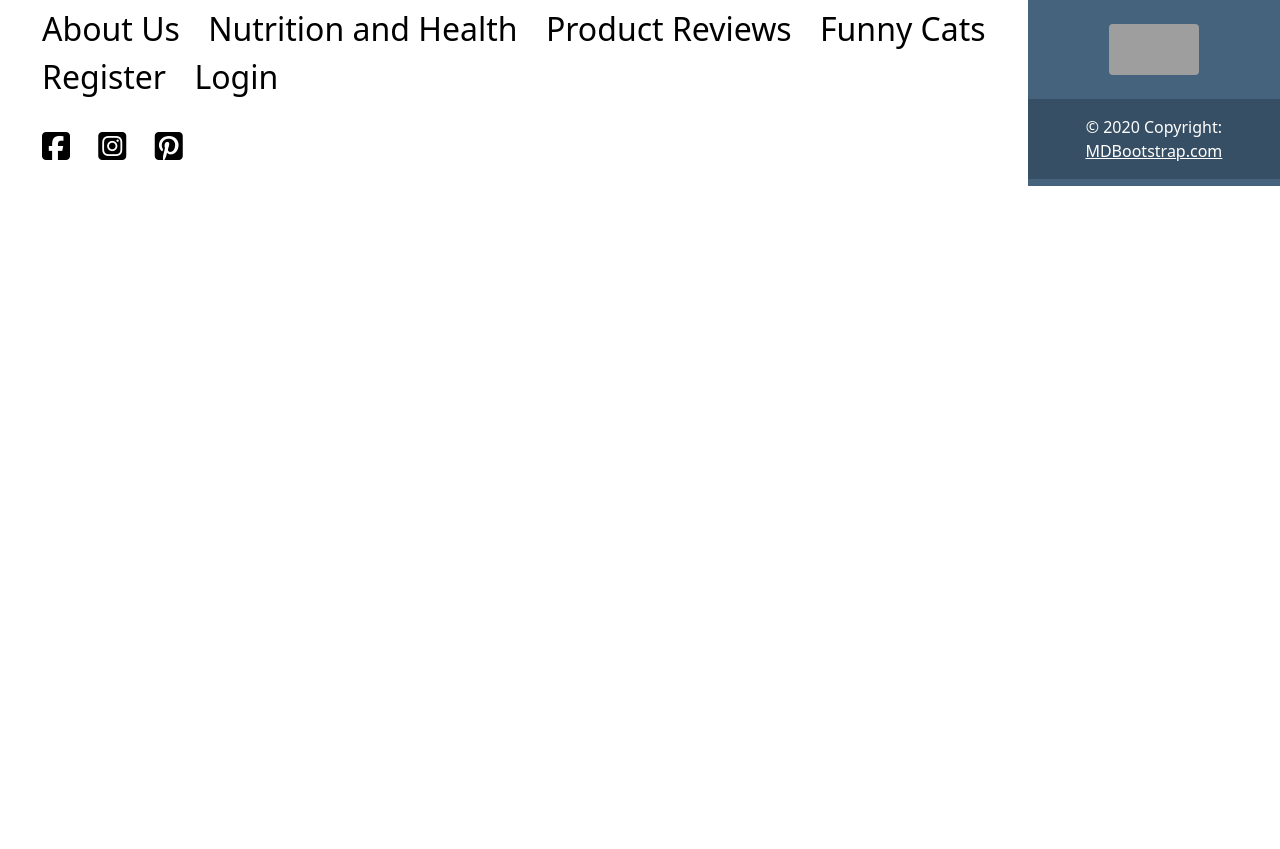
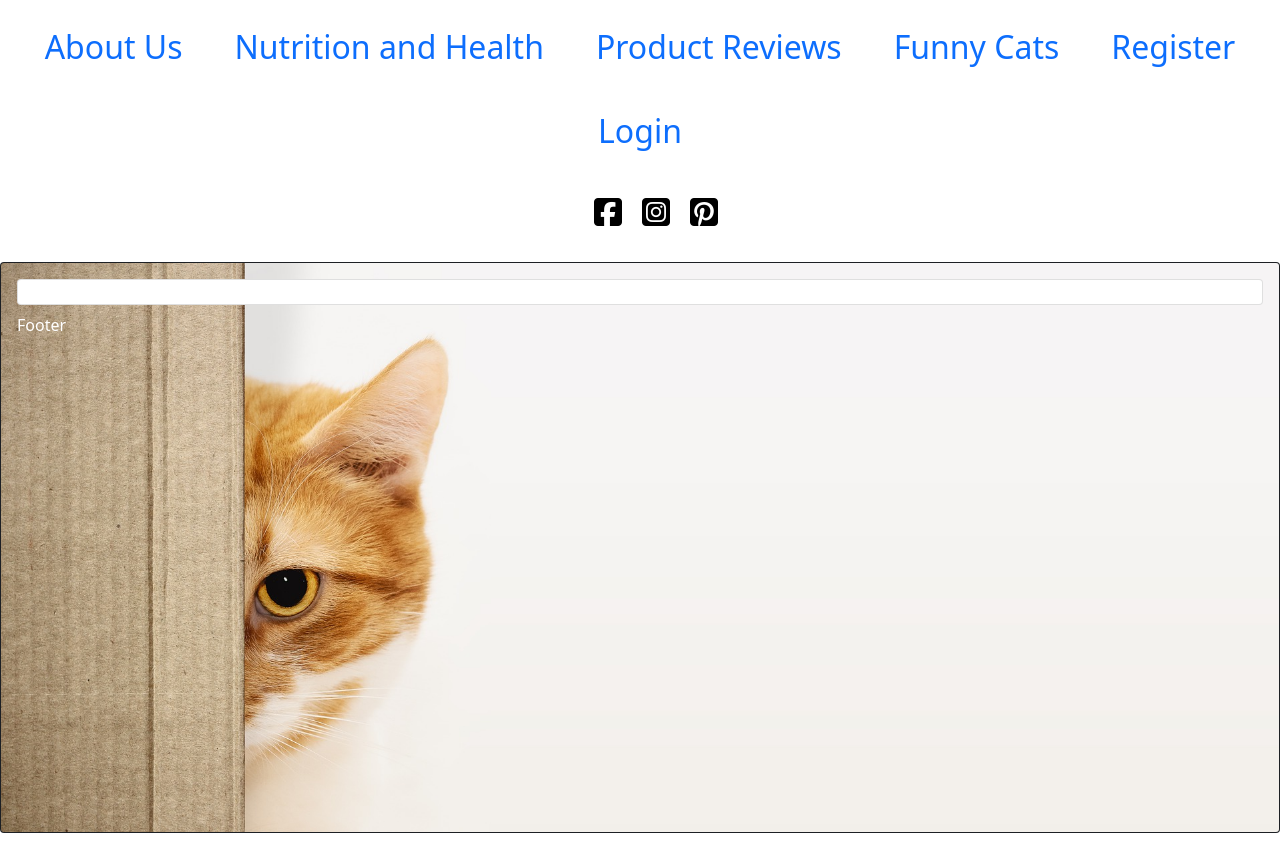
Before and after one commit to Ivana505/catoverse-blog, a Django app: page / in a window 1280 px wide. Before the commit the page ends 186 px from the top, so only its background shows below. Run offline with Django 4.2, Linux system fonts and the light colour scheme; data that the repository does not hold is empty; some libraries are stand-ins or nearby versions; grey boxes are pictures that could not be loaded.

Commit message:
Add main photo to image folder and add footer to base.html

```diff
--- a/static/css/style.css
+++ b/static/css/style.css
@@ -8,14 +8,17 @@ li {
     padding: 10px;
   }
 
-li > a {
+  li > a {
     text-decoration: none;
     color:black;
-
-
 }
 
 ul {
     padding-top: 5px;
     display:block;
 }
+
+footer {
+    background-color: black;
+    color: white;
+}
--- a/templates/base.html
+++ b/templates/base.html
@@ -1,3 +1,5 @@
+{% load static %}
+
 <!DOCTYPE html>
 <html lang="en">
 <head>
@@ -9,35 +11,41 @@
     <link rel="stylesheet" href="static/css/style.css">
     <title>Catoverse Blog!</title>
 </head>
-<body class="d-flex justify-content-evenly h-100">
+
+<body>
 
 <!-- navigation -->
 <header>
-  <div class="navigation">
-    <ul calss="navbar">
-      <li>
-         <a href=#>About Us</a>
 
-      <li>
-         <a href=#>Nutrition and Health</a>
+  <nav class="d-flex justify-content-center h-100">
+    <div class="container-fluid">
+ <ul class="nav justify-content-center">
+
+      <li class="nav-item">
+         <a class="nav-link active" aria-current="page" href="#">About Us</a>
+       </li>
+       <li class="nav-item">
+        <a class="nav-link" href="#">Nutrition and Health</a>
       </li>
-      <li>
-         <a href=#>Product Reviews</a>
+      <li class="nav-item">
+        <a class="nav-link" href="#">Product Reviews</a>
       </li>
-      <li>
-         <a href=#>Funny Cats</a>
+      <li class="nav-item">
+        <a class="nav-link" href="#">Funny Cats</a>
       </li>
-      <li>
-        <a href=#>Register</a>
-     </li>
-     <li>
-      <a href=#>Login</a>
-   </li>
+      <li class="nav-item">
+        <a class="nav-link" href="#">Register</a>
+      </li>
+      <li class="nav-item">
+        <a class="nav-link" href="#">Login</a>
+      </li>
    </ul>
-  </nav>
+  </div>
+</nav>
 
   <!-- code credits for social media to love running project -->
-  <ul class="social-media">
+  <ul class="d-flex justify-content-center h-100">
+
     <li>
        <a href="https://www.facebook.com/" target="_blank" rel="noopener"
           aria-label="Visit us on Facebook (opens in a new tab)"><i class="fab fa-facebook-square"></i></a>
@@ -50,41 +58,26 @@
        <a href="https://www.pinterest.com/" target="_blank" rel="noopener"
           aria-label="Visit us on Pinterest (opens in a new tab)"><i class="fab fa-pinterest-square"></i></a>
     </li>
-  </div>
+
+
   </header>
 
 
 
-  <footer class="text-center text-white" style="background-color: #45637d;">
-    <!-- Grid container -->
-    <div class="container p-4">
-      <!-- Section: Iframe -->
-      <section class="">
-        <div class="row d-flex justify-content-center">
-          <div class="col-lg-6">
-            <div class="ratio ratio-16x9">
-              <iframe
-                class="shadow-1-strong rounded"
-                src="https://www.youtube.com/embed/vlDzYIIOYmM"
-                title="YouTube video"
-                allowfullscreen
-              ></iframe>
-            </div>
-          </div>
-        </div>
-      </section>
-      <!-- Section: Iframe -->
-    </div>
-    <!-- Grid container -->
 
-    <!-- Copyright -->
-    <div class="text-center p-3" style="background-color: rgba(0, 0, 0, 0.2);">
-      © 2020 Copyright:
-      <a class="text-white" href="https://mdbootstrap.com/">MDBootstrap.com</a>
-    </div>
-    <!-- Copyright -->
-</footer>
+  <main class="flex-shrink-0 main-bg">
+    {% block content %}
+    <!--content-->
+    {% endblock content%}
+  </main>
 
+ <div class="card text-white bg-dark mb-3 w-80">
+  <img class="card-img" src="documents/images/main_photo.jpg" alt="Card image">
+  <div class="card-img-overlay">
+    <h5 class="card title">Card title</h5>
+    <p class="card-text">Footer</p>
+  </div>
+ </div>
 
  <!-- fontawesome script -->
  <script src="https://kit.fontawesome.com/5797e01b9b.js" crossorigin="anonymous"></script>
```
Also changed, not shown: documents/images/main_photo.jpg (added).
